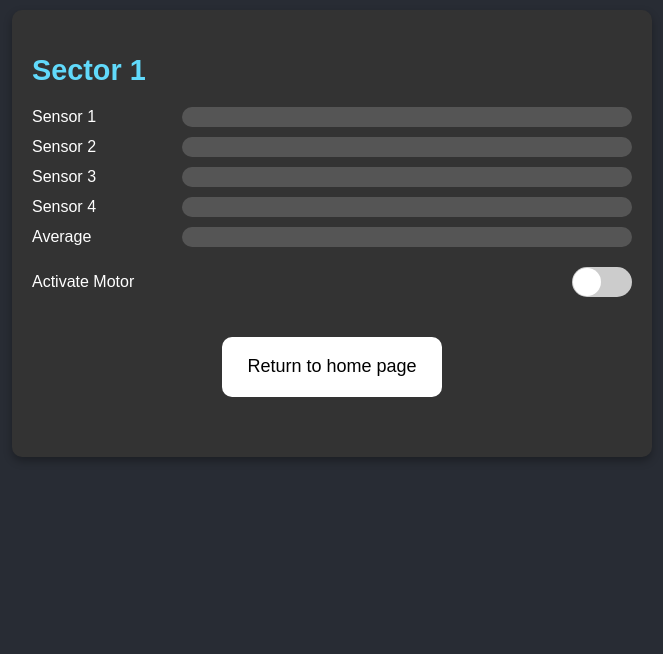
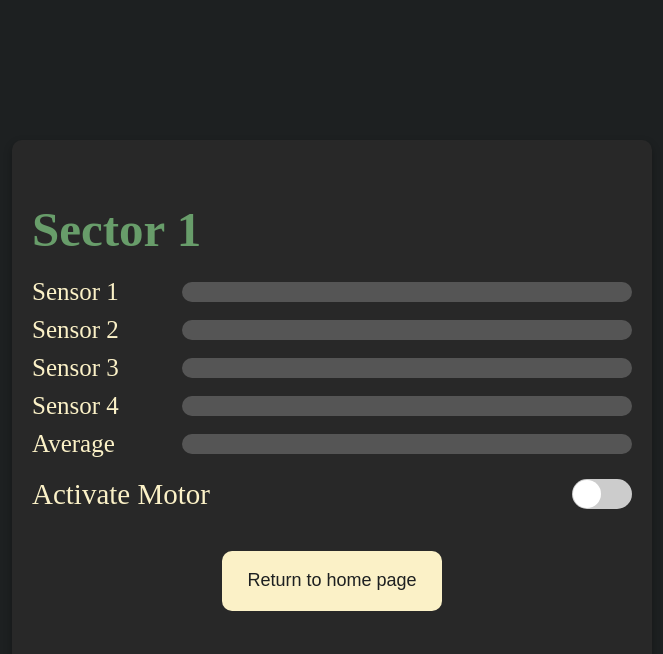
Before and after one commit to MSLegend1127/LSS-webpage, a plain HTML site: page LSS.html in a window 1280 px wide. Shown: the part 1059-1713 px from the top of the page, without its empty margins (308-971 px from the left). Drawn offline with Linux system fonts and the light colour scheme.

Commit message:
major/changed colorscheme

```diff
--- a/styles.css
+++ b/styles.css
@@ -1,23 +1,24 @@
 
 body {
-    font-family: Arial, sans-serif;
+    font-family: 'Times New Roman', Times, Garamond;
+    font-size: 40px;
     margin: 0;
     padding: 0;
-    background-color: #282c34;
-    color: white;
+    background-color: #1D2021;
+    color: #FBF1C7;
 }
 
 header {
     text-align: center;
     padding: 20px;
-    background-color: #20232a;
+    background-color: hsl(0,0%,16%);
     box-shadow: 0 2px 5px rgba(0, 0, 0, 0.2);
 }
 
 header h1 {
     margin: 0;
     font-size: 2.5rem;
-    color: #61dafb;
+    color: #458588;
 }
 
 main {
@@ -25,7 +26,8 @@ main {
 }
 
 .sector {
-    background: #333;
+    font-size: 29px;
+    background: #282828;
     margin: 20px auto;
     padding: 20px;
     border-radius: 10px;
@@ -35,9 +37,9 @@ main {
 }
 
 .sector h2 {
-    font-size: 1.8rem;
+    font-size: 49px;
     margin-bottom: 10px;
-    color: #61dafb;
+    color: rgb(104,157,106);
 }
 
 .progress-container {
@@ -51,6 +53,7 @@ main {
 }
 
 .progress-label {
+    font-size: 25px;
     flex: 1;
     text-align: left;
 }
@@ -66,7 +69,7 @@ main {
 
 .progress-fill {
     height: 100%;
-    background: #4caf50;
+    background: #8EC07C;
     width: 0;
     transition: width 0.3s;
 }
@@ -127,22 +130,22 @@ main {
 .button-container button {
     width: 220px;
     height: 60px;
-    background-color: #ffffff; /* White button */
+    background-color: #FBF1C7;
     border: none;
     border-radius: 10px;
-    color: #000000; /* Black text */
+    color: hsl(195,6.5%,12.2%);
     font-size: 18px;
     cursor: pointer;
     transition: background-color 0.3s ease, transform 0.2s ease;
 }
 
 .button-container button:hover {
-    background-color: #f2f2f2; /* Light gray on hover */
+/*    background-color: #f2f2f2;  Light gray on hover */
     transform: scale(1.05);
 }
 
 .line {
     height: 1px; /* Adjust this value to change the thickness */
-    background-color: #689D68; /* Set the color of the hr */
+    background-color: rgb(251,73,52); /* Set the color of the hr */
     border: none; /* Remove the default border */
 }
```
